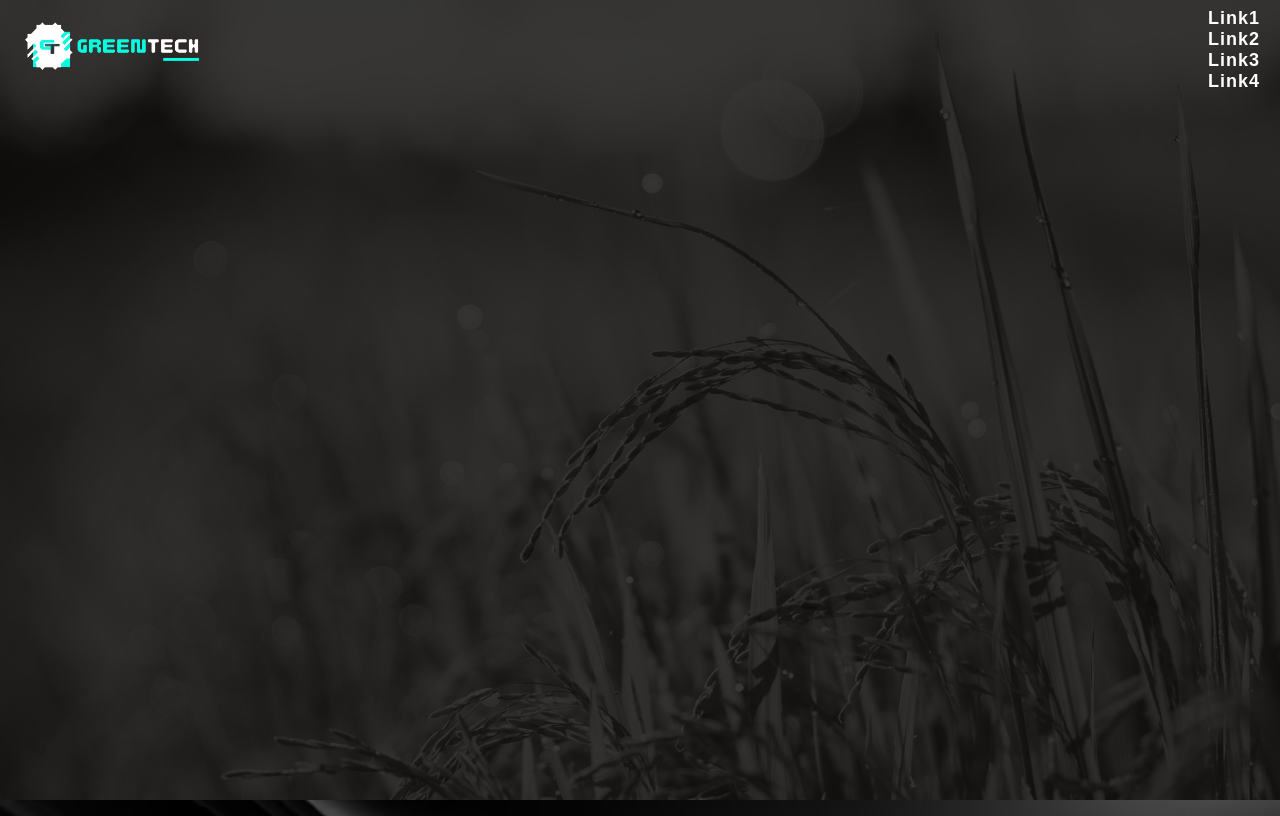
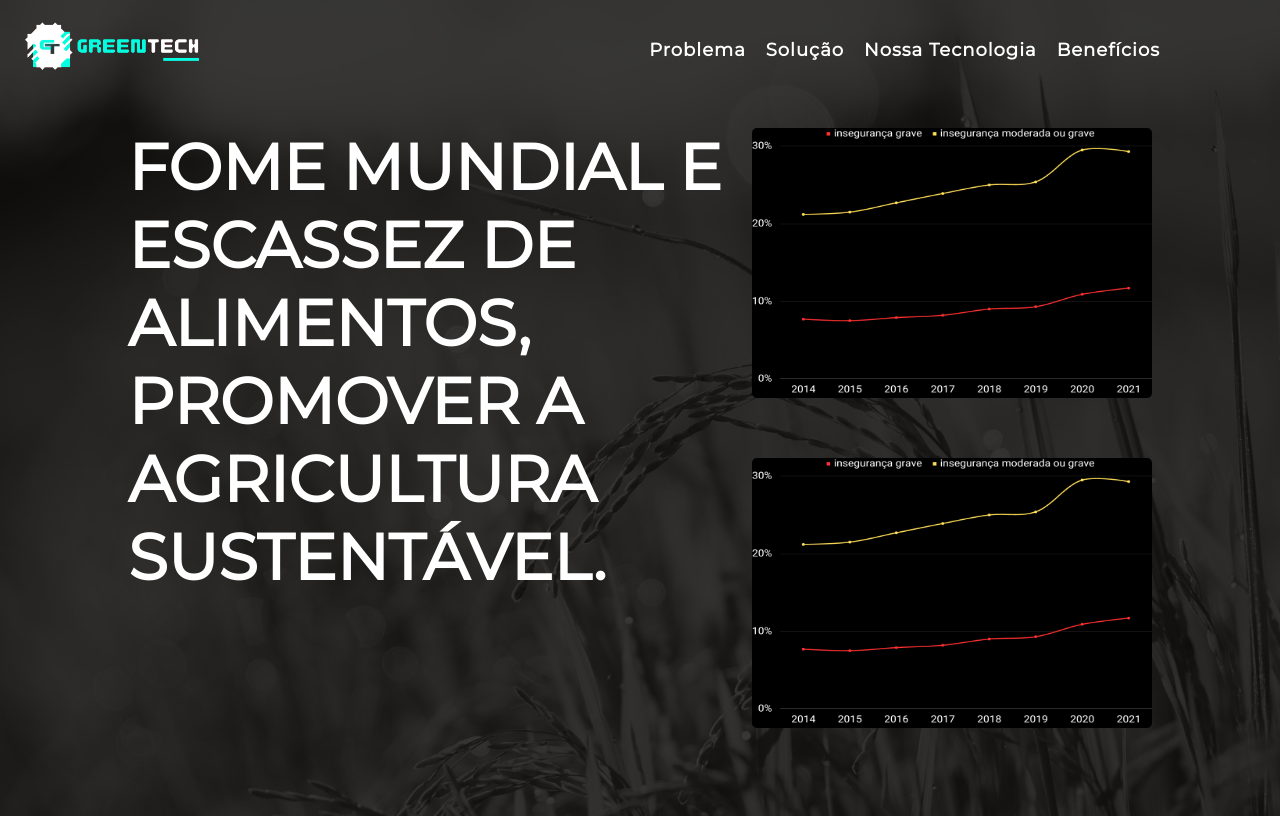
Before and after one commit to Henriquemosseri/web, a plain HTML site: page index.html in a window 1280 px wide. Shown: the top 816 px of the page. Drawn offline with Linux system fonts and the light colour scheme; a web font is replaced by a local one.

Commit message:
faz primeira seção

```diff
--- a/css/styles.css
+++ b/css/styles.css
@@ -2,7 +2,7 @@
     margin: 0;
     padding: 0;
     box-sizing: border-box;
-    font-family: 'Catamaran', sans-serif;
+    font-family: 'Montserrat', sans-serif;;
 }
 
 
@@ -22,7 +22,7 @@ ul, ol {
     height: 100px;
     display: flex;
     align-items: center;
-    justify-content: space-between;
+    justify-content:space-between;
     padding: 0 20px;
     position: fixed;
     top: 0;
@@ -31,9 +31,17 @@ ul, ol {
     transition: 1.5s;
 }
 
-.header-menu ul {
+.cabeçalho-menu ul {
     display: flex;
     gap: 20px;
+    flex-direction: row;
+
+}
+.cabeçalho-menu-lista{
+    display: flex;
+    flex-direction: row;
+    gap: 20px;
+    margin-right: 100px;
 }
 
 .logo {
@@ -76,6 +84,32 @@ ul, ol {
     background-image: url(../imagens/img1.png);
 }
 
+.conteudo{
+    display: flex;
+    align-content: space-between;
+    margin: 10%;
+}
+
+.conteudo h1{
+    color: #fff;
+    text-align: left;
+    font-size: 4rem;
+    }
+
+.graficos{
+    display: flex;
+    flex-direction: column;
+    align-items: end;
+    gap: 10%;
+
+}
+
+.graficos img{
+    border-radius: 5px;
+    width: 25rem;
+    height: 45%;
+}
+
 .bg-image-2 {
     background-image: url(../imagens/img2.png);
 }
--- a/index.html
+++ b/index.html
@@ -17,19 +17,28 @@
     <header class="cabecalho">
         <img class="logo" src="./imagens/logotipo.png" alt="Logotipo GreenTech">
         <nav class="cabecalho-menu">
-            <ul>
-                <li><a href="#container1">Link1</a></li>
-                <li><a href="#container2">Link2</a></li>
-                <li><a href="#container3">Link3</a></li>
-                <li><a href="#container4">Link4</a></li>
+            <ul class="cabeçalho-menu-lista">
+                <li><a href="#container1">Problema</a></li>
+                <li><a href="#container2">Solução</a></li>
+                <li><a href="#container3">Nossa Tecnologia</a></li>
+                <li><a href="#container4">Benefícios</a></li>
             </ul>
         </nav>
     </header>
 
     <div class="container bg-image-1" id="container1">
+        <div class="conteudo">
+            <h1>
+                FOME MUNDIAL E <br>ESCASSEZ DE ALIMENTOS,<br> PROMOVER A <br>AGRICULTURA SUSTENTÁVEL.
+            </h1>
+            <div class="graficos">
+                <img src="imagens/graficopreto.png" alt="grafico insegurança alimentar">
+                <img src="imagens/graficopreto.png" alt="grafico insegurança alimentar">
+            </div>
+
+        </div>
 
     </div>
-
 
     <div class="container bg-dark" id="container2">
 
```
Also changed, not shown: imagens/graficopreto.png (added).
